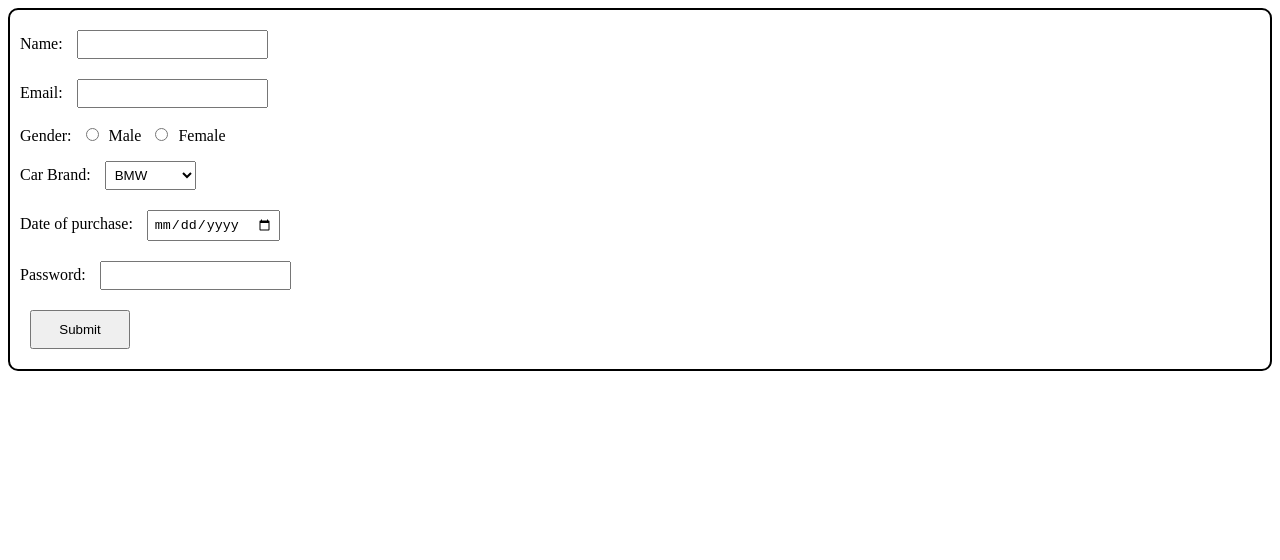
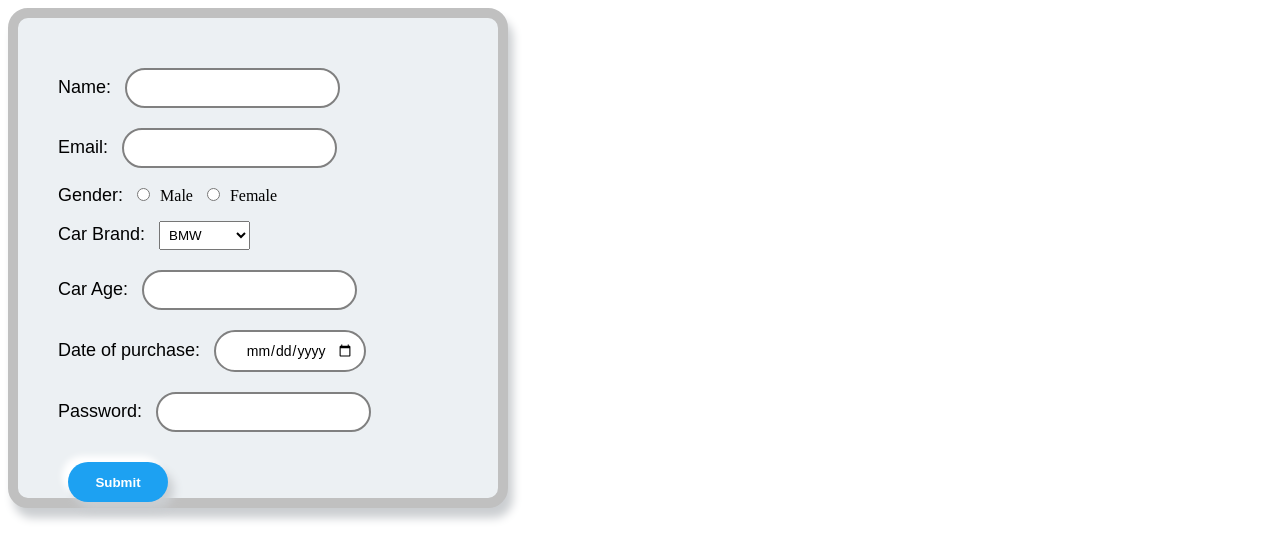
Before and after one commit to acciojob/car-insurance-form-sjoshi91119, a website: page main.html in a window 1280 px wide. Drawn offline with Linux system fonts and the light colour scheme.

Commit message:
created a submission

```diff
--- a/main.html
+++ b/main.html
@@ -11,22 +11,32 @@
     <script type="text/javascript" src="./script.js">
 </script>
 	<form>
-		Name: <input type="text"> <br>
+		<label for="name">Name:</label>
+		<input type="text" id="name">
+		<br>
 
-		Email: <input type="email" required><br>
+		<label for="email">Email:</label>
+		<input type="email" required><br>
 
-		Gender: <input type="radio" name="gender" value="male" required>Male
+		<label for="gender">Gender:</label>
+		<input type="radio" name="gender" value="male" required>Male
 		<input type="radio" name="gender" value="female" required>Female <br>
 
-		Car Brand: <select>
+		<label for="car">Car Brand:</label>
+		<select>
 		<option>BMW</option>
 		<option>Audi</option>
 		<option>Mercedez</option>
 		</select> <br>
 
-		Date of purchase: <input type="date"> <br>
+		<label for="age">Car Age:</label>
+		<input type="number"> <br>
 
-		Password: <input type="password"> <br>
+		<label for="dop">Date of purchase:</label>
+		<input type="date"> <br>
+
+		<label for="pswd">Password:</label>
+		<input type="password"> <br>
 
 		<button type="submit">Submit</button>
 	</form>
--- a/styles.css
+++ b/styles.css
@@ -3,6 +3,7 @@
 input,select{
 	padding:5px;
 	margin: 10px;
+
 }
 button{
 	width:100px;
@@ -10,8 +11,50 @@ button{
 	margin:10px;
 }
 form{
-	border: 2px solid black ;
+	display:flexbox;
+	justify-content:center;
+	border: 10px solid silver ;
 	border-radius:10px;
-	padding: 10px;
-	align-items: center;
+	padding: 20px;
+	position: relative;
+  height: 500px;
+
+  width:500px;
+  border-radius: 20px;
+  padding: 40px;
+  box-sizing: border-box;
+  background: #ecf0f3;
+  box-shadow: 5px 10px 10px #cbced1, -10px -10px 5px white;
 }
+
+input {
+  border: 2px solid grey;
+  padding: 10px;
+  padding-left: 20px;
+  font-size: 14px;
+  font-family:sans-serif;
+  border-radius: 50px;
+ text-align:center;
+}
+
+button {
+  color: white;
+  margin-top: 20px;
+  background: #1DA1F2;
+  height: 40px;
+	border:none;
+  border-radius: 20px;
+  cursor: pointer;
+  font-weight: 900;
+  box-shadow: 6px 8px 10px #cbced1, -6px -6px 6px white;
+  transition: 0.5s;
+}
+
+button:hover {
+  box-shadow: none;
+}
+label{
+	font-size:18px;
+	font-family: sans-serif;
+	font-weight: 700px;
+}
```
